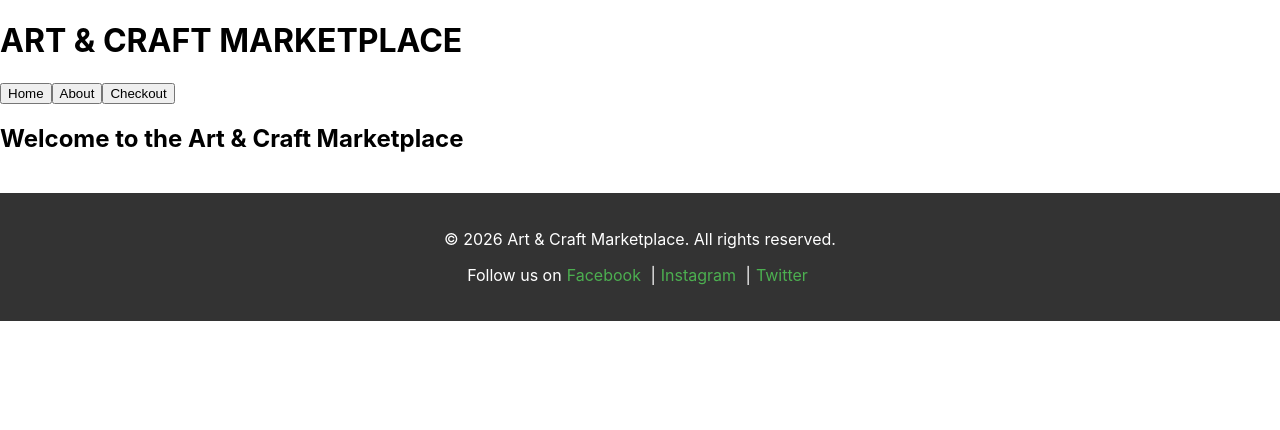
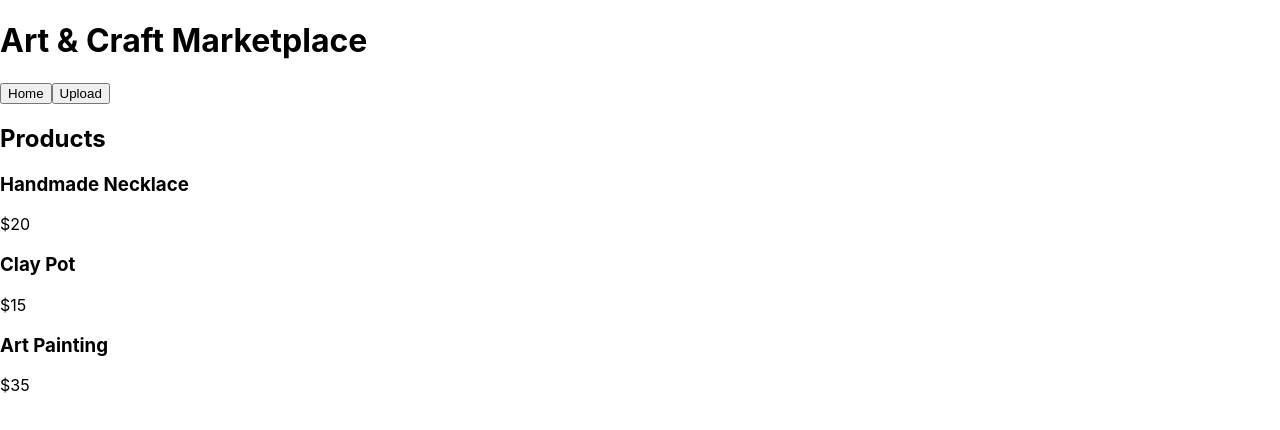
Before and after one commit to iamnilanjana-ops/art-craft-marketplace-NilanjanaC, a React (Create React App) app in the folder art-craft-marketplace/: page / in a window 1280 px wide. Shown: the top 430 px of the page. Built offline with nearby package versions, Linux system fonts and the light colour scheme.

Commit message:
Created ProductCard component

```diff
--- a/art-craft-marketplace/src/App.js
+++ b/art-craft-marketplace/src/App.js
@@ -1,40 +1,22 @@
-import React from "react";
-import { BrowserRouter as Router, Routes, Route } from "react-router-dom";
-
+// src/App.js
+import React, { useState } from "react";
 import Header from "./components/Header";
-import Footer from "./components/Footer";
 import ProductList from "./components/ProductList";
-import UploadForm from "./components/UploadForm";
-
-function Home() {
-  return <h2>Welcome to the Art & Craft Marketplace</h2>;
-}
-
-function About() {
-  return <h2>About Our Marketplace</h2>;
-}
-
-function Checkout() {
-  return <h2>Checkout Page</h2>;
-}
+import Upload from "./pages/Upload";
 
 function App() {
+  // State to track current page
+  const [currentPage, setCurrentPage] = useState("home");
+
   return (
-    <Router>
+    <div>
+      {/* Pass setCurrentPage to Header so buttons can switch pages */}
+      <Header setCurrentPage={setCurrentPage} />
 
-      <Header />
-
-      <Routes>
-        <Route path="/" element={<Home />} />
-        <Route path="/products" element={<ProductList />} />
-        <Route path="/upload" element={<UploadForm />} />
-        <Route path="/checkout" element={<Checkout />} />
-        <Route path="/about" element={<About />} />
-      </Routes>
-
-      <Footer />
-
-    </Router>
+      {/* Conditional rendering for pages */}
+      {currentPage === "home" && <ProductList />}
+      {currentPage === "upload" && <Upload />}
+    </div>
   );
 }
 
--- a/art-craft-marketplace/src/Pages/Upload.js
+++ b/art-craft-marketplace/src/Pages/Upload.js
@@ -1,19 +1,10 @@
-// src/pages/Upload.js
-import React from 'react';
-import Header from '../components/Header';
-import Footer from '../components/Footer';
-import UploadForm from '../components/UploadForm';
+import React from "react";
 
 function Upload() {
   return (
-    <div>
-      <Header />
-
-      <div style={{ padding: '20px', textAlign: 'center' }}>
-        <UploadForm />
-      </div>
-
-      <Footer />
+    <div className="upload-page">
+      <h2>Upload Your Product</h2>
+      <p>Form will go here</p>
     </div>
   );
 }
--- a/art-craft-marketplace/src/components/Header.js
+++ b/art-craft-marketplace/src/components/Header.js
@@ -1,12 +1,13 @@
+// src/components/Header.js
+import React from "react";
+
 function Header({ setCurrentPage }) {
   return (
     <header>
-      <h1>ART & CRAFT MARKETPLACE</h1>
-
+      <h1>Art & Craft Marketplace</h1>
       <nav>
         <button onClick={() => setCurrentPage("home")}>Home</button>
-        <button onClick={() => setCurrentPage("about")}>About</button>
-        <button onClick={() => setCurrentPage("checkout")}>Checkout</button>
+        <button onClick={() => setCurrentPage("upload")}>Upload</button>
       </nav>
     </header>
   );
--- a/art-craft-marketplace/src/components/ProductList.js
+++ b/art-craft-marketplace/src/components/ProductList.js
@@ -1,26 +1,28 @@
+import React from "react";
+
 function ProductList() {
-
-  const products = [
-    { id: 1, name: "Handmade Necklace", price: 20 },
-    { id: 2, name: "Landscape Photo", price: 35 }
-  ];
-
   return (
-    <div>
-
+    <div className="product-list">
       <h2>Products</h2>
 
-      {products.length === 0 ? (
-        <p>No products found</p>
-      ) : (
-        products.map((product) => (
-          <div key={product.id}>
-            <h3>{product.name}</h3>
-            <p>${product.price}</p>
-          </div>
-        ))
-      )}
+      <div className="products">
+        <div className="product-card">
+          <h3>Handmade Necklace</h3>
+          <p>$20</p>
+        </div>
 
+        <div className="product-card">
+          <h3>Clay Pot</h3>
+          <p>$15</p>
+        </div>
+
+        <div className="product-card">
+          <h3>Art Painting</h3>
+          <p>$35</p>
+        </div>
+      </div>
     </div>
   );
 }
+
+export default ProductList;
```
Also changed, not shown: art-craft-marketplace/src/components/ProductCard.js (+5 -6 lines).
